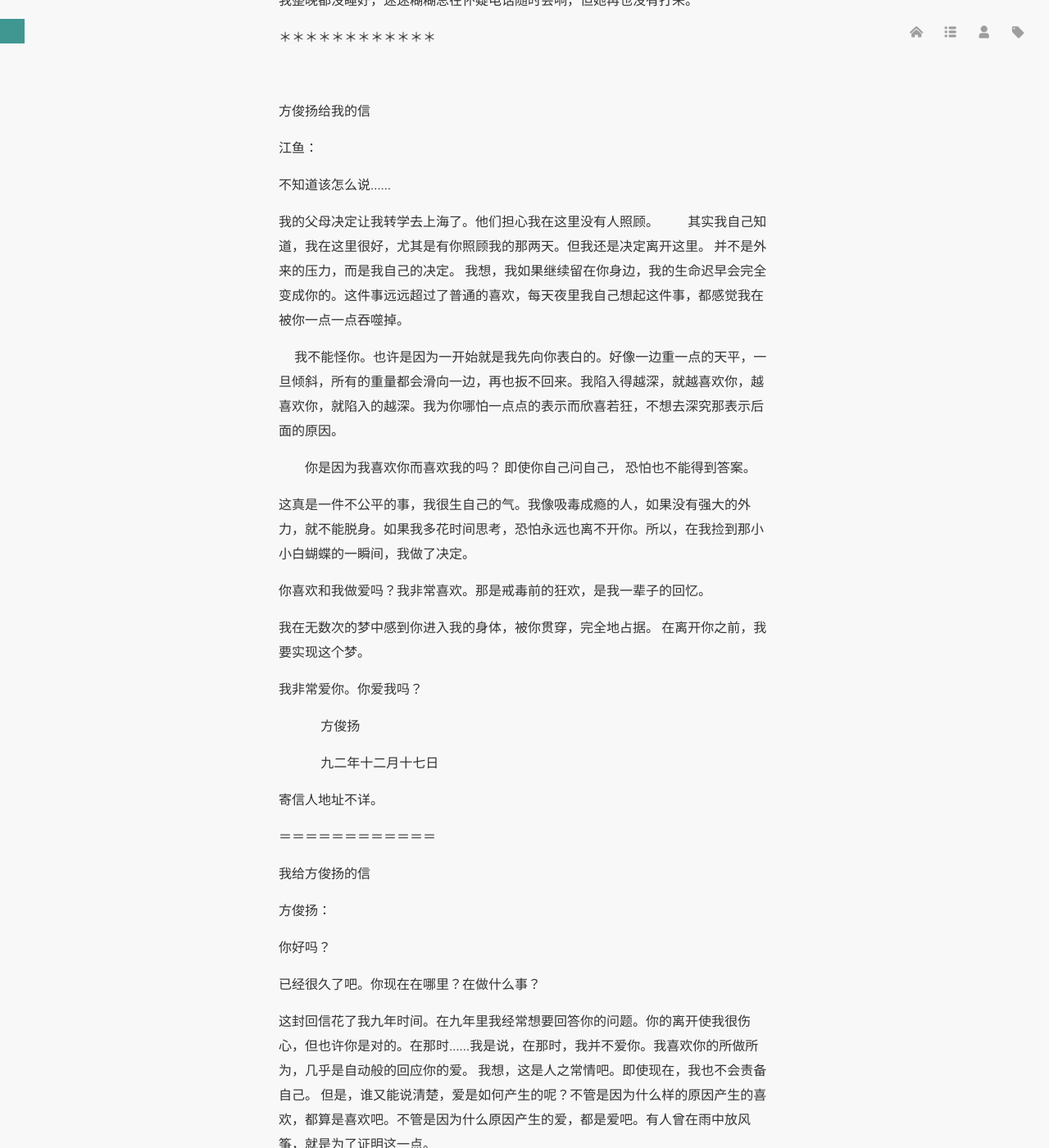
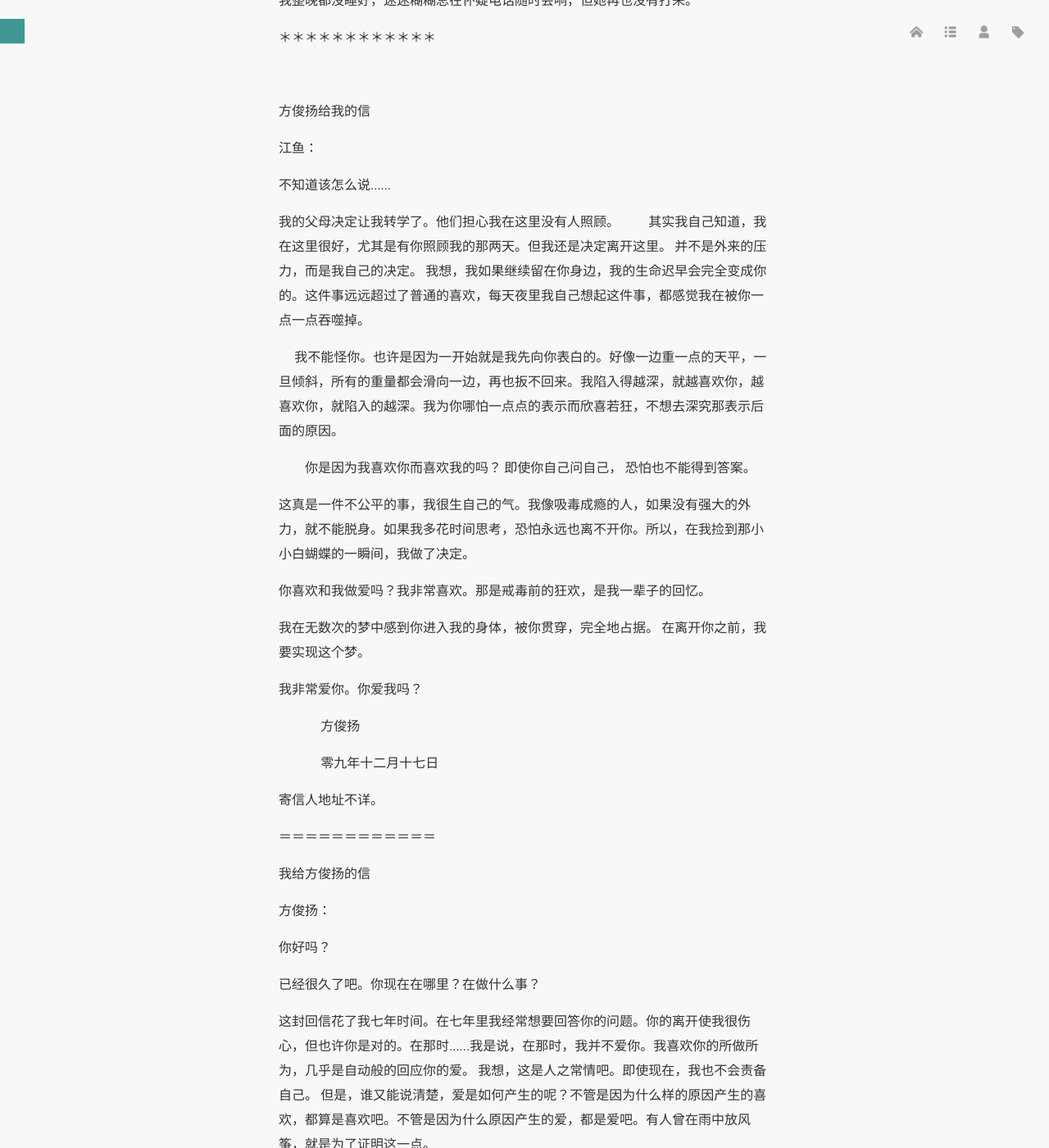
Before and after one commit to imisslovelove/cn, a Jekyll site: the page built from _posts/2015-10-20-旧-时-光.md, in a window 1280 px wide and 1400 px high, scrolled down 21805 px. Shown: the whole window at 82% size. Built offline with Jekyll 4.4.1, drawn with Linux system fonts in a browser that asks for light colours; Markdown is read by kramdown in place of the engine named in the settings; comment, search, counter and statistics services are not loaded; some of the changed text lies outside the part shown.

Commit message:
Update and rename 2015-10-20-回忆-旧-时光.md to 2015-10-20-旧-时-光.md

```diff
--- a/_posts/2015-10-20-回忆-旧-时光.md
+++ b/_posts/2015-10-20-旧-时-光.md
@@ -772,7 +772,7 @@ tags:
 　　“那你爸妈呢？”­
 
 
-　　“还在上海，回不来。是姨妈把我送医院的。”­
+　　“还回不来。是姨妈把我送医院的。”­
 
 
 　　她叹了一口气说：“她也很忙，不能常来。看着别床的都有那么多人来看，我……”­
@@ -965,7 +965,7 @@ tags:
 不知道该怎么说…… ­
 
 
-我的父母决定让我转学去上海了。他们担心我在这里没有人照顾。 　　其实我自己知道，我在这里很好，尤其是有你照顾我的那两天。但我还是决定离开这里。 并不是外来的压力，而是我自己的决定。 我想，我如果继续留在你身边，我的生命迟早会完全变成你的。这件事远远超过了普通的喜欢，每天夜里我自己想起这件事，都感觉我在被你一点一点吞噬掉。 ­
+我的父母决定让我转学了。他们担心我在这里没有人照顾。 　　其实我自己知道，我在这里很好，尤其是有你照顾我的那两天。但我还是决定离开这里。 并不是外来的压力，而是我自己的决定。 我想，我如果继续留在你身边，我的生命迟早会完全变成你的。这件事远远超过了普通的喜欢，每天夜里我自己想起这件事，都感觉我在被你一点一点吞噬掉。 ­
 
 
 　 我不能怪你。也许是因为一开始就是我先向你表白的。好像一边重一点的天平，一旦倾斜，所有的重量都会滑向一边，再也扳不回来。我陷入得越深，就越喜欢你，越喜欢你，就陷入的越深。我为你哪怕一点点的表示而欣喜若狂，不想去深究那表示后面的原因。 　­
@@ -989,7 +989,7 @@ tags:
 　　　 方俊扬 ­
 
 
-　　　 九二年十二月十七日­
+　　　 零九年十二月十七日­
 
 
 寄信人地址不详。 ­
@@ -1010,7 +1010,7 @@ tags:
 已经很久了吧。你现在在哪里？在做什么事？ ­
 
 
-这封回信花了我九年时间。在九年里我经常想要回答你的问题。你的离开使我很伤心，但也许你是对的。在那时……我是说，在那时，我并不爱你。我喜欢你的所做所为，几乎是自动般的回应你的爱。 我想，这是人之常情吧。即使现在，我也不会责备自己。 但是，谁又能说清楚，爱是如何产生的呢？不管是因为什么样的原因产生的喜欢，都算是喜欢吧。不管是因为什么原因产生的爱，都是爱吧。有人曾在雨中放风筝，就是为了证明这一点。 ­
+这封回信花了我七年时间。在七年里我经常想要回答你的问题。你的离开使我很伤心，但也许你是对的。在那时……我是说，在那时，我并不爱你。我喜欢你的所做所为，几乎是自动般的回应你的爱。 我想，这是人之常情吧。即使现在，我也不会责备自己。 但是，谁又能说清楚，爱是如何产生的呢？不管是因为什么样的原因产生的喜欢，都算是喜欢吧。不管是因为什么原因产生的爱，都是爱吧。有人曾在雨中放风筝，就是为了证明这一点。 ­
 
 
 我已经二十五岁了，抱有这种信仰，究竟算是幼稚还是成熟呢…… ­
@@ -1026,7 +1026,7 @@ tags:
 江鱼­
 
 
-　 二○○一年二月十九日 ­
+　 二零一五年二月十九日 ­
 
 
 　　收信人地址不详。­
```
Also changed, not shown: other parts of _posts/2015-10-20-旧-时-光.md (+2 -2 lines).
